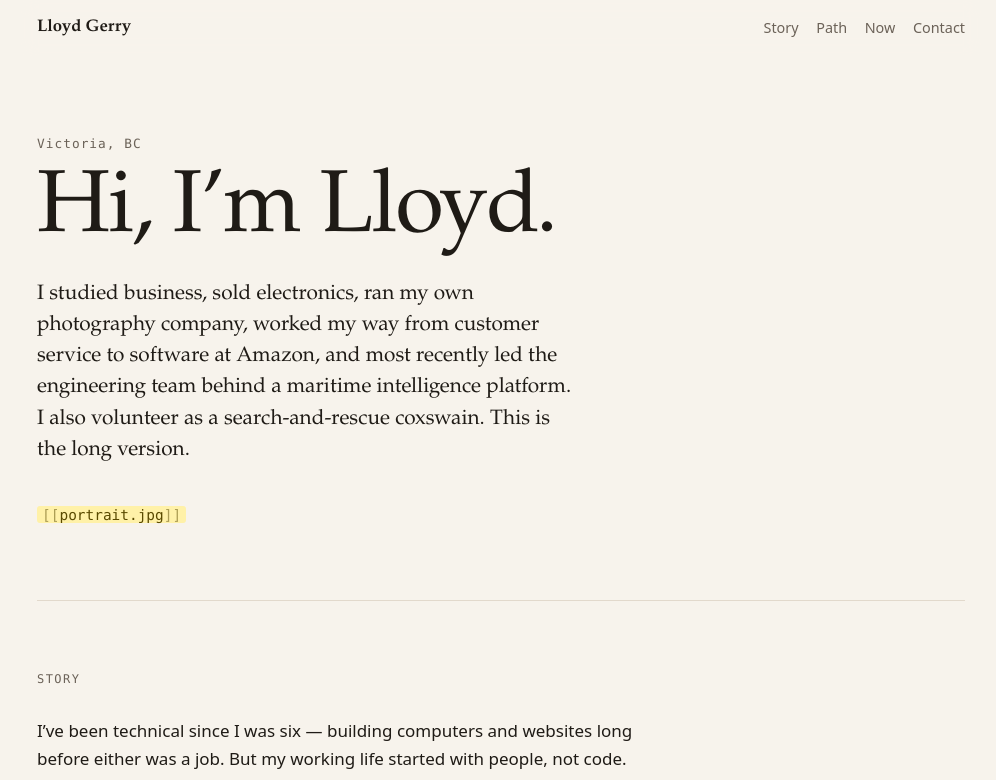
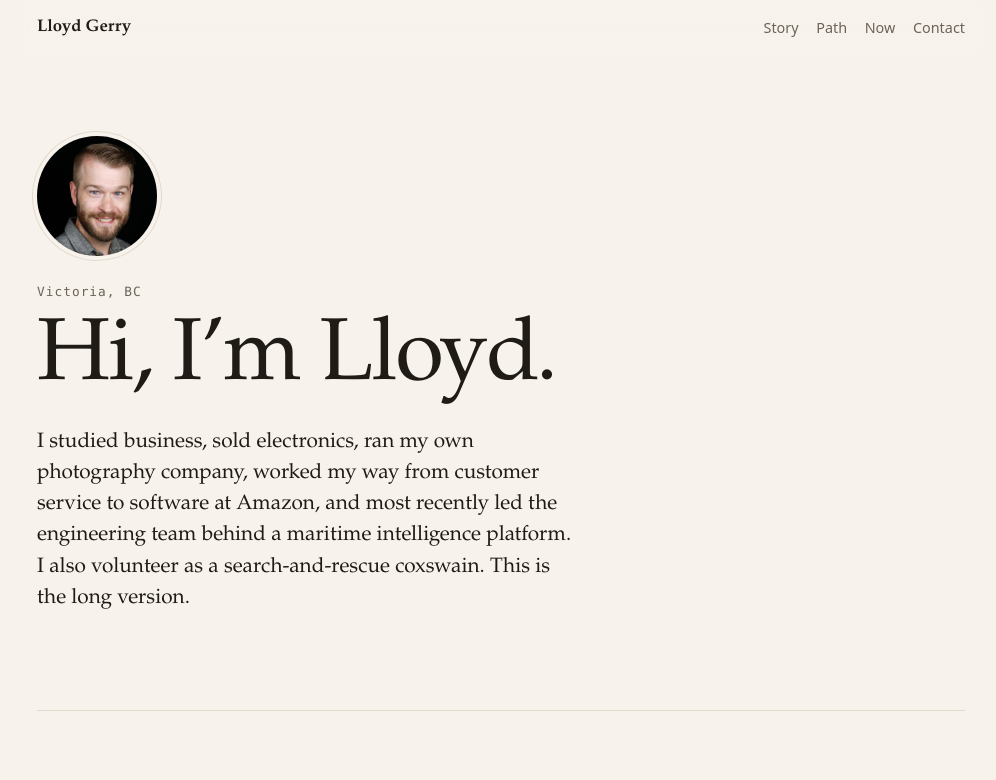
Before and after one commit to lloydgerry/lloydgerry, an Astro site: page / in a window 1280 px wide. Shown: the top 780 px of the page, without its empty margins (139-1135 px from the left). Built offline with nearby package versions, Linux system fonts and the light colour scheme; Astro itself is replaced by a stand-in of ours.

Commit message:
Add portrait from LinkedIn to the hero
Co-Authored-By: Claude Opus 5.5 <noreply@anthropic.com>

```diff
--- a/src/pages/index.astro
+++ b/src/pages/index.astro
@@ -25,6 +25,7 @@ const linkedin = 'https://www.linkedin.com/in/lloyd-gerry';
 
   <main id="main">
     <section class="hero">
+      <img class="portrait" src="/portrait.jpg" alt="Lloyd Gerry" width="200" height="200" />
       <p class="kicker">Victoria, BC</p>
       <h1>Hi, I’m Lloyd.</h1>
       <p class="lede">
@@ -33,7 +34,6 @@ const linkedin = 'https://www.linkedin.com/in/lloyd-gerry';
         a maritime intelligence platform. I also volunteer as a search-and-rescue coxswain.
         This is the long version.
       </p>
-      <span class="ph portrait">portrait.jpg</span>
     </section>
 
     <section id="story" class="story" aria-labelledby="story-h">
--- a/src/styles/global.css
+++ b/src/styles/global.css
@@ -127,7 +127,11 @@ main > section:first-child { border-top: 0; }
   letter-spacing: -0.02em; margin: 0 0 1.5rem;
 }
 .lede { font: 1.3rem/1.5 var(--serif); max-width: 34rem; margin: 0 0 1.5rem; color: var(--ink); }
-.portrait { display: inline-block; margin-top: 1rem; }
+.portrait {
+  display: block; width: 7.5rem; height: 7.5rem; margin: 0 0 1.75rem;
+  border-radius: 50%; object-fit: cover;
+  box-shadow: 0 0 0 4px var(--bg), 0 0 0 5px var(--rule);
+}
 
 /* Timeline */
 
```
Also changed, not shown: public/portrait.jpg (added).
